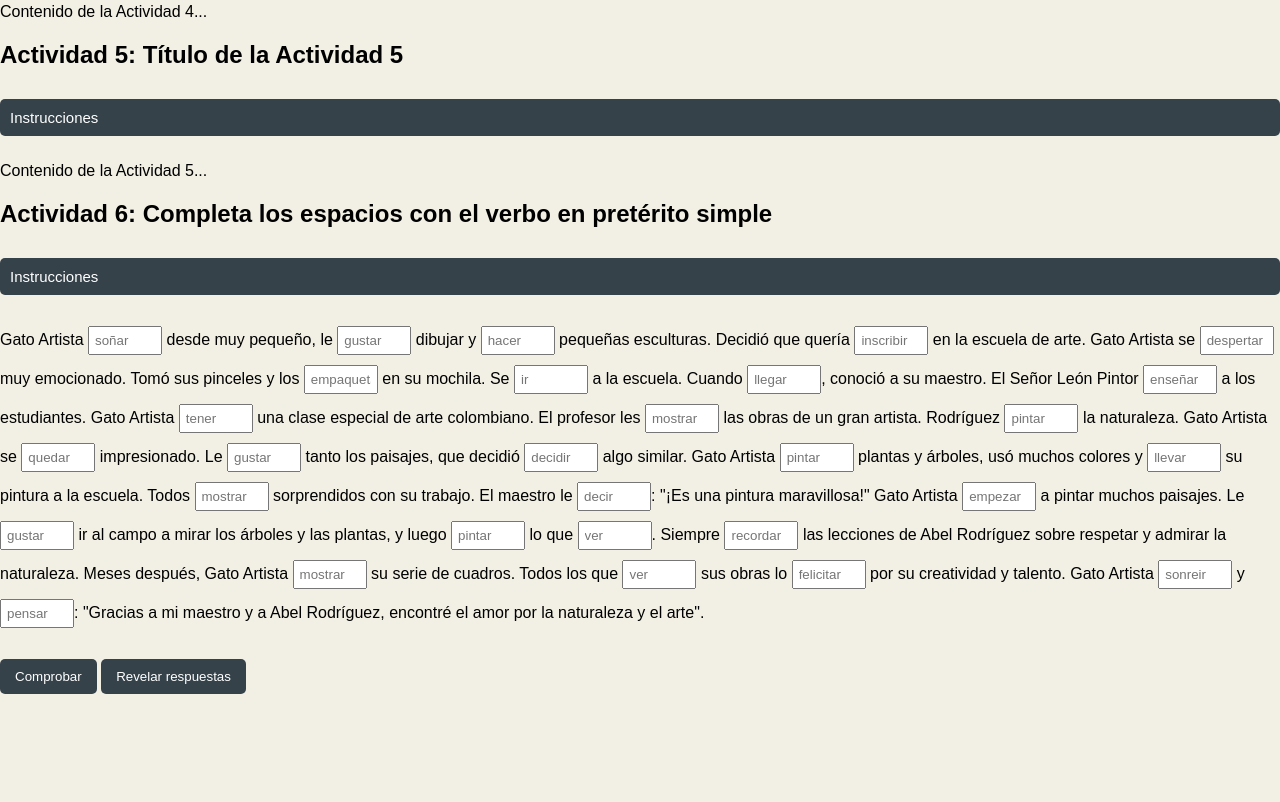
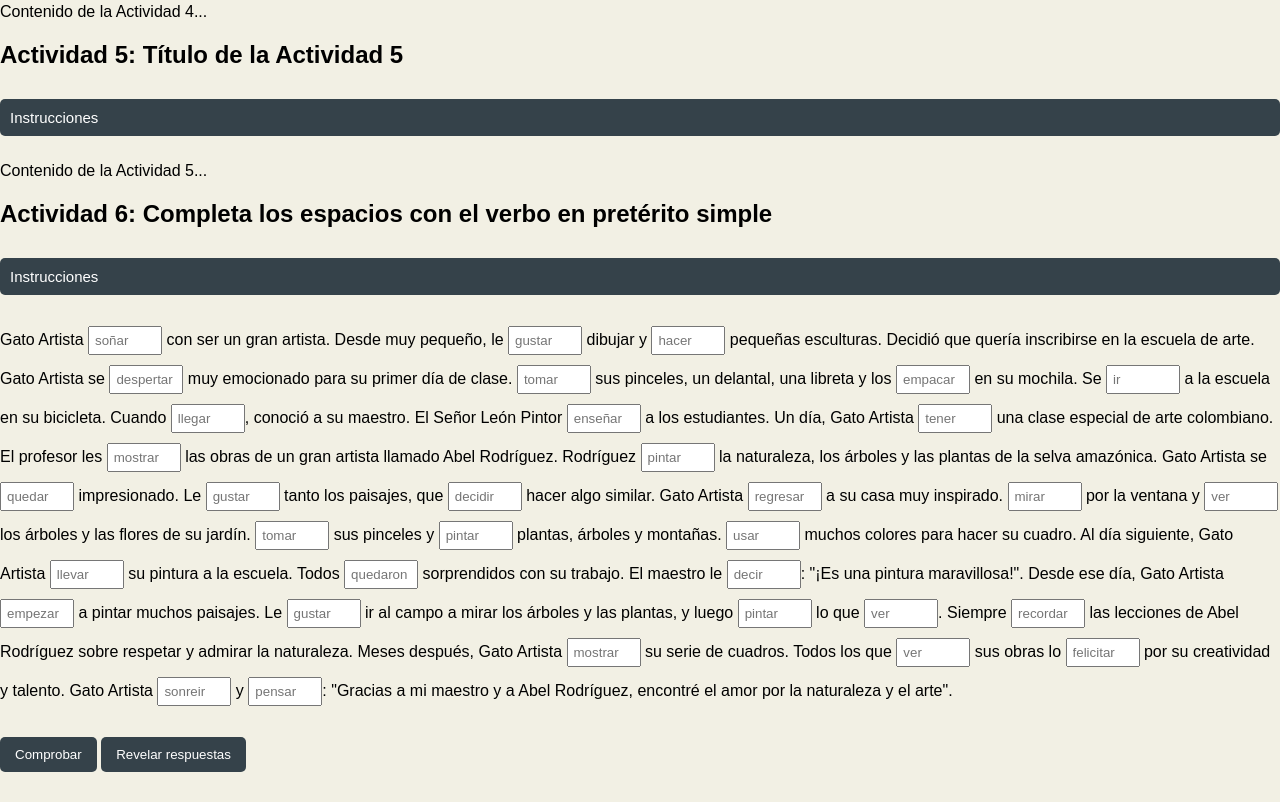
Before and after one commit to OtroMapache/ELE, a plain HTML site: page index.html in a window 1280 px wide. Shown: the part 758-1560 px from the top of the page. Before the commit the page ends 1482 px from the top, so only its background shows below. Drawn offline with Linux system fonts and the light colour scheme.

Commit message:
Update index.html

```diff
--- a/index.html
+++ b/index.html
@@ -76,34 +76,40 @@
     </div>
 
     <p>
-        Gato Artista <input type="text" id="verb1" placeholder="soñar"> desde muy pequeño, le
-        <input type="text" id="verb2" placeholder="gustar"> dibujar y <input type="text" id="verb3" placeholder="hacer"> pequeñas esculturas. Decidió que quería
-        <input type="text" id="verb4" placeholder="inscribir"> en la escuela de arte. Gato Artista se
-        <input type="text" id="verb5" placeholder="despertar"> muy emocionado. Tomó sus pinceles y los
-        <input type="text" id="verb6" placeholder="empaquetar"> en su mochila. Se
-        <input type="text" id="verb7" placeholder="ir"> a la escuela. Cuando
-        <input type="text" id="verb8" placeholder="llegar">, conoció a su maestro. El Señor León Pintor
-        <input type="text" id="verb9" placeholder="enseñar"> a los estudiantes. Gato Artista
-        <input type="text" id="verb10" placeholder="tener"> una clase especial de arte colombiano. El profesor les
-        <input type="text" id="verb11" placeholder="mostrar"> las obras de un gran artista. Rodríguez
-        <input type="text" id="verb12" placeholder="pintar"> la naturaleza. Gato Artista se
-        <input type="text" id="verb13" placeholder="quedar"> impresionado. Le
-        <input type="text" id="verb14" placeholder="gustar"> tanto los paisajes, que decidió
-        <input type="text" id="verb15" placeholder="decidir"> algo similar. Gato Artista
-        <input type="text" id="verb16" placeholder="pintar"> plantas y árboles, usó muchos colores y
-        <input type="text" id="verb17" placeholder="llevar"> su pintura a la escuela. Todos
-        <input type="text" id="verb18" placeholder="mostrar"> sorprendidos con su trabajo. El maestro le
-        <input type="text" id="verb19" placeholder="decir">: "¡Es una pintura maravillosa!" Gato Artista
-        <input type="text" id="verb20" placeholder="empezar"> a pintar muchos paisajes. Le
-        <input type="text" id="verb21" placeholder="gustar"> ir al campo a mirar los árboles y las plantas, y luego
-        <input type="text" id="verb22" placeholder="pintar"> lo que
-        <input type="text" id="verb23" placeholder="ver">. Siempre
-        <input type="text" id="verb24" placeholder="recordar"> las lecciones de Abel Rodríguez sobre respetar y admirar la naturaleza. Meses después, Gato Artista
-        <input type="text" id="verb25" placeholder="mostrar"> su serie de cuadros. Todos los que
-        <input type="text" id="verb26" placeholder="ver"> sus obras lo
-        <input type="text" id="verb27" placeholder="felicitar"> por su creatividad y talento. Gato Artista
-        <input type="text" id="verb28" placeholder="sonreir"> y
-        <input type="text" id="verb29" placeholder="pensar">: "Gracias a mi maestro y a Abel Rodríguez, encontré el amor por la naturaleza y el arte".
+        Gato Artista <input type="text" id="verb1" placeholder="soñar"> con ser un gran artista. Desde muy pequeño, le
+        <input type="text" id="verb2" placeholder="gustar"> dibujar y
+        <input type="text" id="verb3" placeholder="hacer"> pequeñas esculturas. Decidió que quería inscribirse en la escuela de arte. Gato Artista se
+        <input type="text" id="verb5" placeholder="despertar"> muy emocionado para su primer día de clase.
+        <input type="text" id="verb6" placeholder="tomar"> sus pinceles, un delantal, una libreta y los
+        <input type="text" id="verb7" placeholder="empacar"> en su mochila. Se
+        <input type="text" id="verb8" placeholder="ir"> a la escuela en su bicicleta. Cuando
+        <input type="text" id="verb9" placeholder="llegar">, conoció a su maestro. El Señor León Pintor
+        <input type="text" id="verb10" placeholder="enseñar"> a los estudiantes. Un día, Gato Artista
+        <input type="text" id="verb11" placeholder="tener"> una clase especial de arte colombiano. El profesor les
+        <input type="text" id="verb12" placeholder="mostrar"> las obras de un gran artista llamado Abel Rodríguez. Rodríguez
+        <input type="text" id="verb13" placeholder="pintar"> la naturaleza, los árboles y las plantas de la selva amazónica. Gato Artista se
+        <input type="text" id="verb14" placeholder="quedar"> impresionado. Le
+        <input type="text" id="verb15" placeholder="gustar"> tanto los paisajes, que
+        <input type="text" id="verb16" placeholder="decidir"> hacer algo similar. Gato Artista
+        <input type="text" id="verb17" placeholder="regresar"> a su casa muy inspirado.
+        <input type="text" id="verb18" placeholder="mirar"> por la ventana y
+        <input type="text" id="verb19" placeholder="ver"> los árboles y las flores de su jardín.
+        <input type="text" id="verb20" placeholder="tomar"> sus pinceles y
+        <input type="text" id="verb21" placeholder="pintar"> plantas, árboles y montañas.
+        <input type="text" id="verb22" placeholder="usar"> muchos colores para hacer su cuadro. Al día siguiente, Gato Artista
+        <input type="text" id="verb23" placeholder="llevar"> su pintura a la escuela. Todos
+        <input type="text" id="verb24" placeholder="quedaron"> sorprendidos con su trabajo. El maestro le
+        <input type="text" id="verb25" placeholder="decir">: "¡Es una pintura maravillosa!". Desde ese día, Gato Artista
+        <input type="text" id="verb26" placeholder="empezar"> a pintar muchos paisajes. Le
+        <input type="text" id="verb27" placeholder="gustar"> ir al campo a mirar los árboles y las plantas, y luego
+        <input type="text" id="verb28" placeholder="pintar"> lo que
+        <input type="text" id="verb29" placeholder="ver">. Siempre
+        <input type="text" id="verb30" placeholder="recordar"> las lecciones de Abel Rodríguez sobre respetar y admirar la naturaleza. Meses después, Gato Artista
+        <input type="text" id="verb31" placeholder="mostrar"> su serie de cuadros. Todos los que
+        <input type="text" id="verb32" placeholder="ver"> sus obras lo
+        <input type="text" id="verb33" placeholder="felicitar"> por su creatividad y talento. Gato Artista
+        <input type="text" id="verb34" placeholder="sonreir"> y
+        <input type="text" id="verb35" placeholder="pensar">: "Gracias a mi maestro y a Abel Rodríguez, encontré el amor por la naturaleza y el arte".
     </p>
 
     <button id="checkBtn">Comprobar</button>
```
